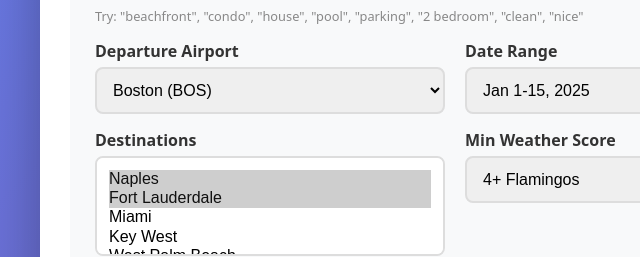
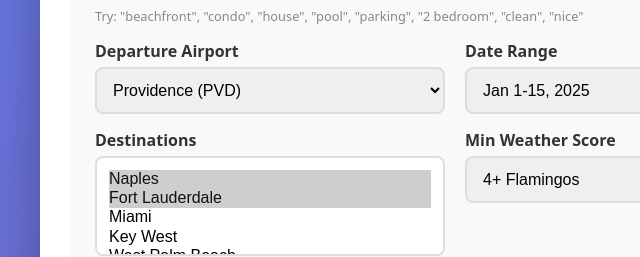
Before and after one commit to Sum1Solutions/sunbathing_checker, a plain HTML site: page index.html in a window 1280 px wide. Shown: the part 294-551 px from the top of the page, 0-640 px from the left. Drawn offline with Linux system fonts and the light colour scheme.

Commit message:
Add PVD as default departure (home base)

```diff
--- a/index.html
+++ b/index.html
@@ -251,6 +251,7 @@
                 <div class="form-group">
                     <label>Departure Airport</label>
                     <select id="departure">
+                        <option value="PVD" selected>Providence (PVD)</option>
                         <option value="BOS">Boston (BOS)</option>
                         <option value="JFK">New York JFK</option>
                         <option value="LGA">New York LGA</option>
```
